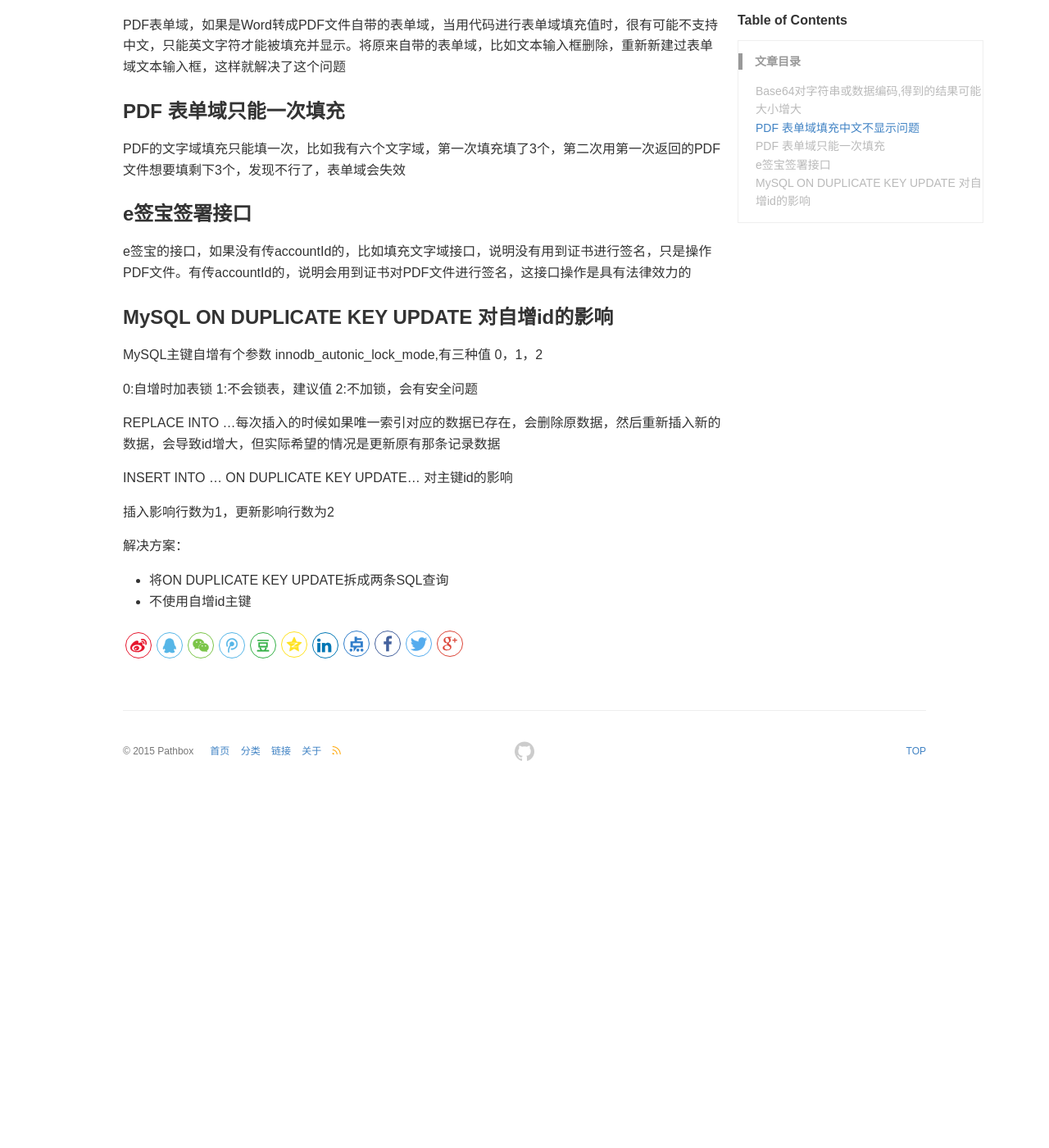
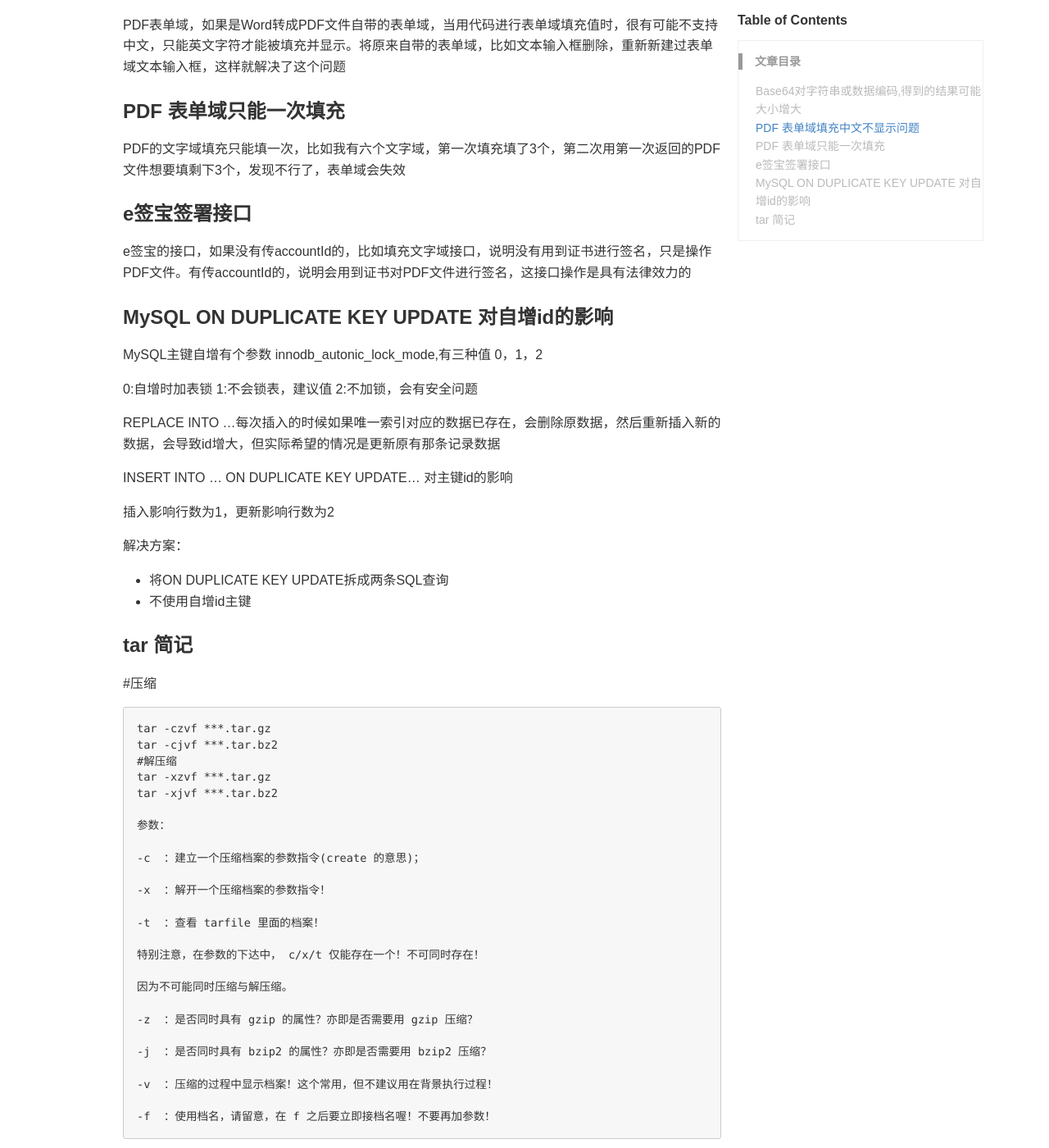
Before and after one commit to pathbox/pathbox.github.io, a Jekyll site: the page built from _posts/2018-11-20-work-summary-in-UCloud-21.md, in a window 1280 px wide and 1400 px high, scrolled down 311 px. Shown: the whole window at 82% size. Built offline with Jekyll 4.4.1, drawn with Linux system fonts in a browser that asks for light colours; before the commit the page ends 1276 px from its top, so only the background shows below that.

Commit message:
tar 简记

````diff
--- a/_posts/2018-11-20-work-summary-in-UCloud-21.md
+++ b/_posts/2018-11-20-work-summary-in-UCloud-21.md
@@ -38,3 +38,35 @@ INSERT INTO ...  ON DUPLICATE KEY UPDATE... 对主键id的影响
 
 - 将ON DUPLICATE KEY UPDATE拆成两条SQL查询
 - 不使用自增id主键
+
+### tar 简记
+
+#压缩
+
+```
+tar -czvf ***.tar.gz
+tar -cjvf ***.tar.bz2
+#解压缩
+tar -xzvf ***.tar.gz
+tar -xjvf ***.tar.bz2
+
+参数：
+
+-c  ：建立一个压缩档案的参数指令(create 的意思)；
+
+-x  ：解开一个压缩档案的参数指令！
+
+-t  ：查看 tarfile 里面的档案！
+
+特别注意，在参数的下达中， c/x/t 仅能存在一个！不可同时存在！
+
+因为不可能同时压缩与解压缩。
+
+-z  ：是否同时具有 gzip 的属性？亦即是否需要用 gzip 压缩？
+
+-j  ：是否同时具有 bzip2 的属性？亦即是否需要用 bzip2 压缩？
+
+-v  ：压缩的过程中显示档案！这个常用，但不建议用在背景执行过程！
+
+-f  ：使用档名，请留意，在 f 之后要立即接档名喔！不要再加参数！
+```
````
